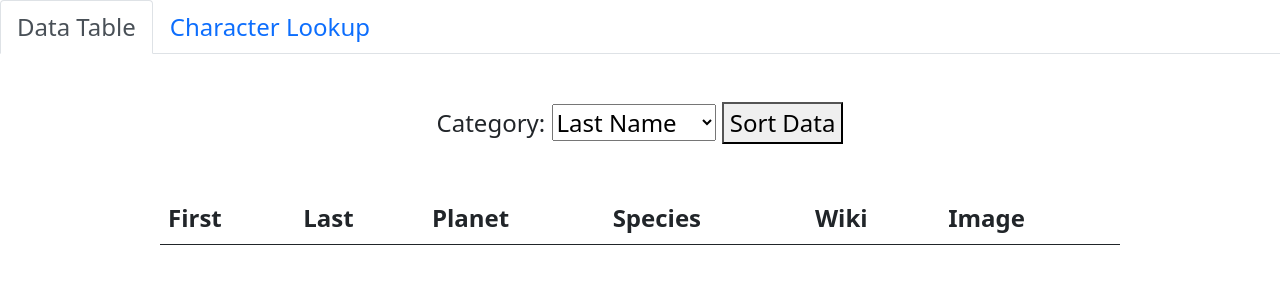
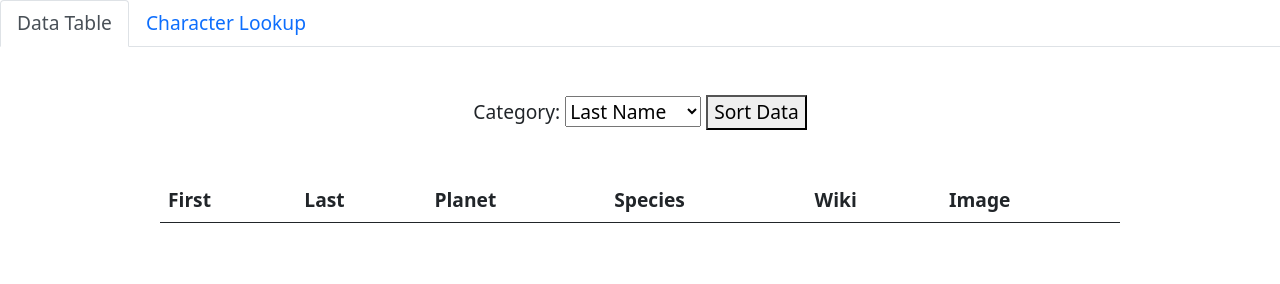
Before and after one commit to achilders314/api_table_data_devs4devs, a plain HTML site: page index.html in a window 1280 px wide. Drawn offline with nearby package versions, Linux system fonts and the light colour scheme.

Commit message:
font-size

```diff
--- a/index.html
+++ b/index.html
@@ -8,7 +8,7 @@
     <title>Star Wars API Table</title>
     <link rel="icon" type="image/x-icon" href="r2d2favicon.png">
 </head>
-<body style="font-size: 1.5rem;">
+<body style="font-size: 1.2rem;">
     <ul class="nav nav-tabs">
       <li class="nav-item">
         <a id="data-table-button" class="nav-link active" aria-current="page" href="#">Data Table</a>
```
